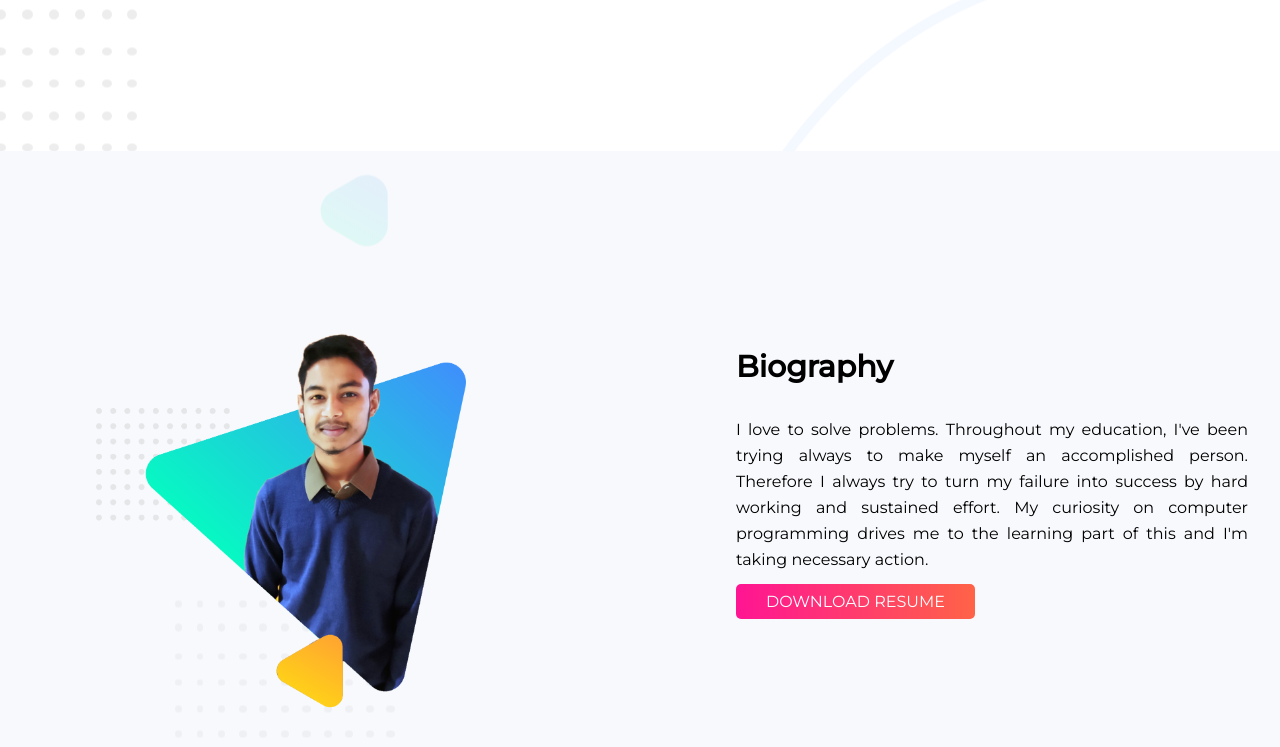
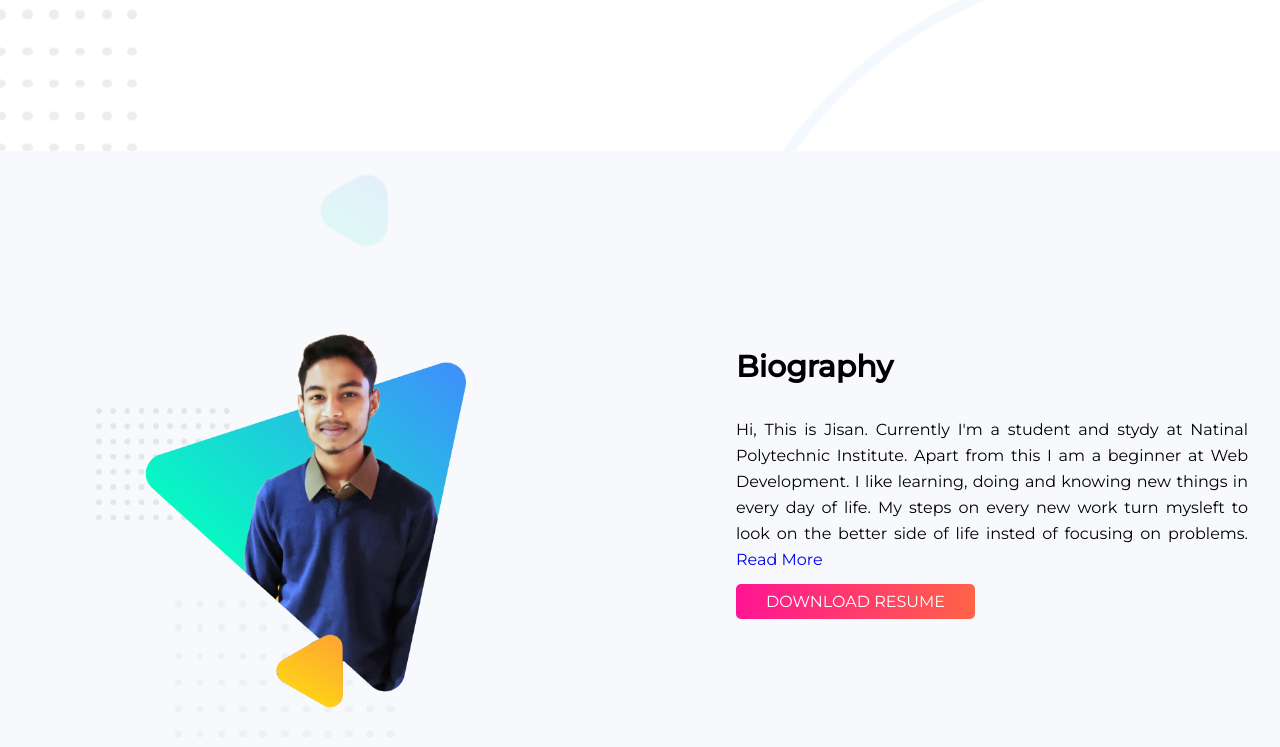
Before and after one commit to Jisan-mia/ph-personal-website2, a plain HTML site: page index.html in a window 1280 px wide. Shown: the part 499-1246 px from the top of the page. Drawn offline with Linux system fonts and the light colour scheme.

Commit message:
paragraph text issue frixed

```diff
--- a/index.html
+++ b/index.html
@@ -52,7 +52,7 @@
         <div class="flex-half-div">
             <h1>Biography</h1>
 
-            <p>I love to solve problems. Throughout my education, I've been trying always to make myself an accomplished person. Therefore I always try to turn my failure into success by hard working and sustained effort. My curiosity on computer programming drives me to the learning part of this and I'm taking necessary action.</p>
+            <p>Hi, This is Jisan. Currently I'm a student and stydy at Natinal Polytechnic Institute. Apart from this I am a beginner at Web Development. I like learning, doing and knowing new things in every day of life. My steps on every new work turn mysleft to look on the better side of life insted of focusing on problems. <a  class="read-more" href="https:linkedin.com/in/jisan-mia">Read More</a></p>
             <br>
             <a class="link-btn" href="https://linkedin.com/in/jisan-mia">Download Resume</a>
         </div>
--- a/style.css
+++ b/style.css
@@ -137,6 +137,10 @@ h1 {
 
 .flex-half-div img {
     width: 100%;
+}
+
+.flex-half-div .read-more {
+    text-decoration: none;
 }
 
 /*latest work*/
```
